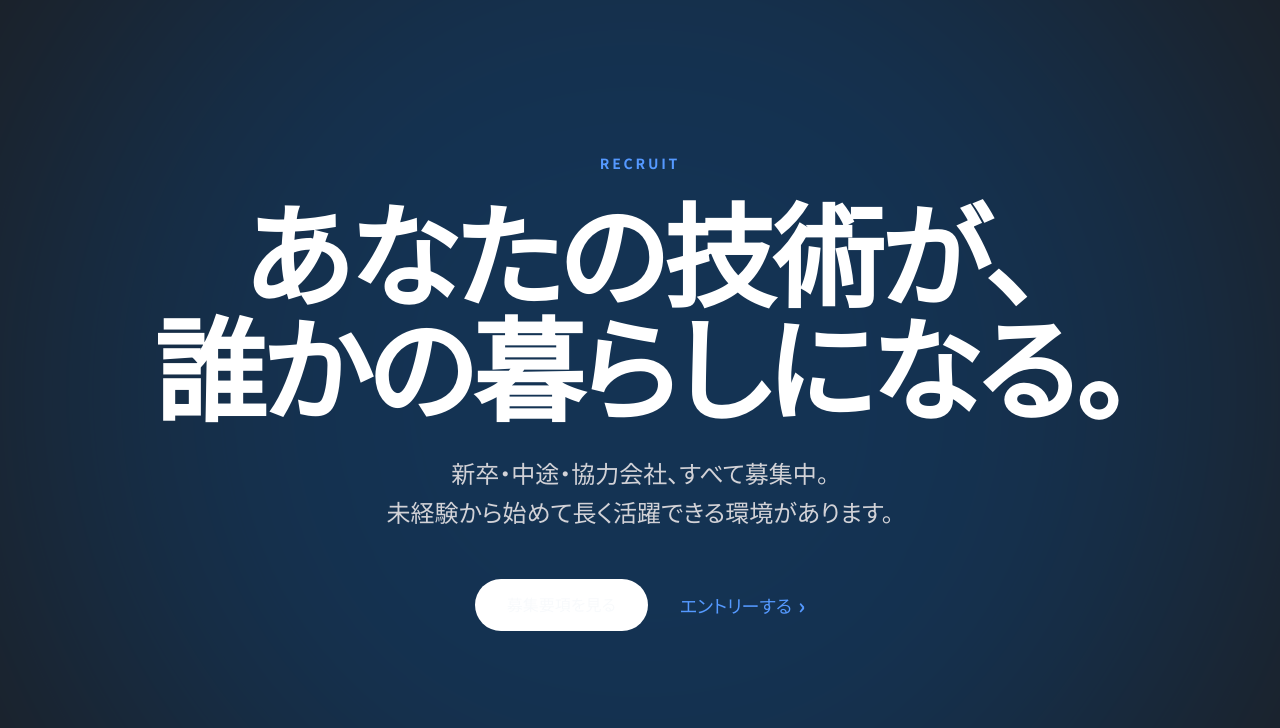
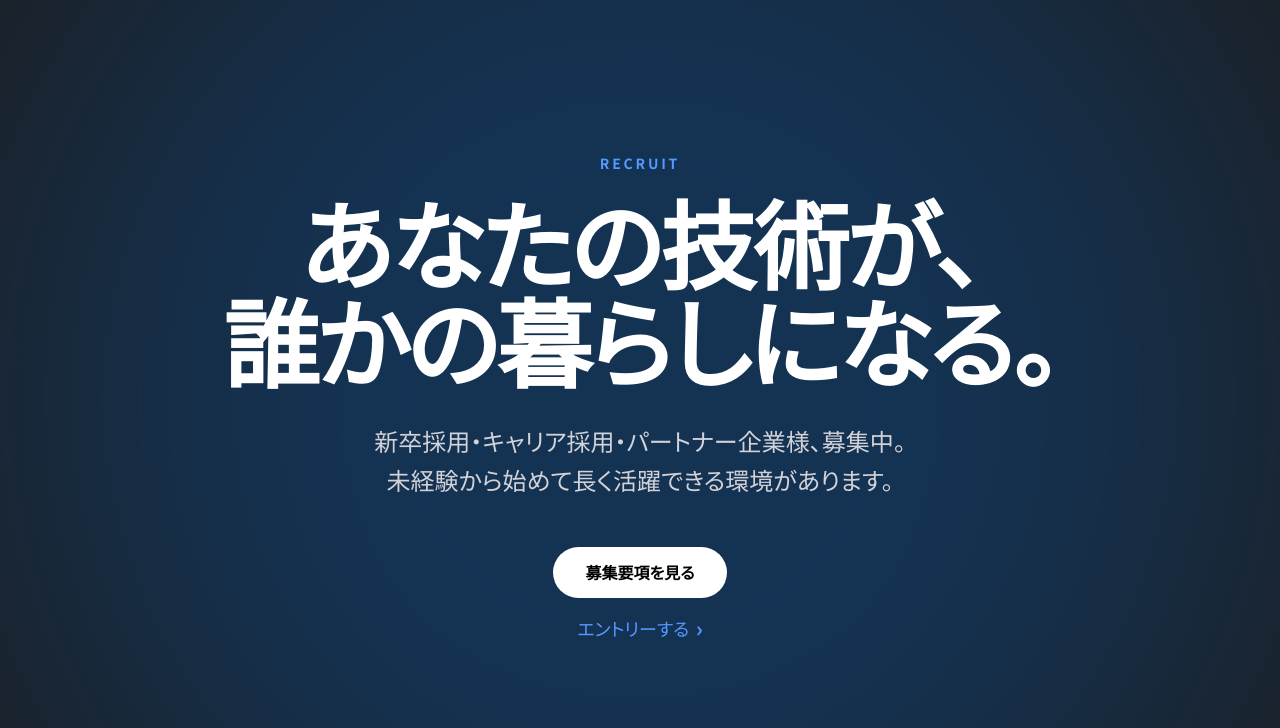
Before and after one commit to sndeltabbstar1-code/kanou-setsubi-hp, an Astro site: page /recruit in a window 1280 px wide. Shown: the part 72-800 px from the top of the page. Built offline with nearby package versions, Linux system fonts and the light colour scheme; Astro itself is replaced by a stand-in of ours.

Commit message:
採用情報ページのヒーロー修正
- 見出し「誰かの暮らしになる。」が途中折返ししないようspan/whitespace-nowrap化、lg font 112px→96px
- 「募集要項を見る」ボタンの文字を黒+font-semibold化（視認性向上）
- 「エントリーする」を「募集要項を見る」の下に縦積み、中央揃え
- サブコピー「新卒・中途・協力会社、すべて募集中。」→「新卒採用・キャリア採用・パートナー企業様、募集中。」

Co-Authored-By: Claude Opus 4.7 (1M context) <noreply@anthropic.com>

```diff
--- a/src/pages/recruit.astro
+++ b/src/pages/recruit.astro
@@ -58,7 +58,7 @@ const reasons = [
 ];
 ---
 
-<Layout title="採用情報" description="加納設備株式会社の採用情報。新卒・中途・協力会社募集。未経験から始めて長く活躍できる環境があります。">
+<Layout title="採用情報" description="加納設備株式会社の採用情報。新卒採用・キャリア採用・パートナー企業様、募集中。未経験から始めて長く活躍できる環境があります。">
   <!-- HERO -->
   <section class="relative bg-[#1d1d1f] text-white pt-28 lg:pt-40 pb-28 lg:pb-40 text-center overflow-hidden">
     <div class="absolute inset-0 opacity-30 pointer-events-none">
@@ -68,15 +68,16 @@ const reasons = [
       <p class="text-[13px] sm:text-sm font-semibold text-[#5599ff] tracking-[0.2em] uppercase mb-5 fade-in">
         Recruit
       </p>
-      <h1 class="headline-display text-5xl sm:text-6xl lg:text-[112px] mb-8 fade-in" style="animation-delay: 0.1s">
-        あなたの技術が、<br />誰かの暮らしになる。
+      <h1 class="headline-display text-5xl sm:text-6xl lg:text-[96px] mb-8 fade-in" style="animation-delay: 0.1s">
+        <span class="block whitespace-nowrap">あなたの技術が、</span>
+        <span class="block whitespace-nowrap">誰かの暮らしになる。</span>
       </h1>
       <p class="text-lg lg:text-2xl text-[#d2d2d7] font-light max-w-2xl mx-auto leading-relaxed fade-in" style="animation-delay: 0.2s">
-        新卒・中途・協力会社、すべて募集中。<br />
+        新卒採用・キャリア採用・パートナー企業様、募集中。<br />
         未経験から始めて長く活躍できる環境があります。
       </p>
-      <div class="mt-12 flex flex-wrap items-center justify-center gap-x-8 gap-y-3 fade-in" style="animation-delay: 0.3s">
-        <a href="#requirements" class="inline-flex items-center px-8 py-3 bg-white hover:bg-[#f5f5f7] text-[#1d1d1f] text-base font-medium rounded-full transition">募集要項を見る</a>
+      <div class="mt-12 flex flex-col items-center justify-center gap-4 fade-in" style="animation-delay: 0.3s">
+        <a href="#requirements" class="inline-flex items-center px-8 py-3 bg-white hover:bg-[#f5f5f7] text-black text-base font-semibold rounded-full transition">募集要項を見る</a>
         <a href="/contact?type=recruit" class="link-arrow text-base lg:text-lg" style="color:#5599ff">エントリーする</a>
       </div>
     </div>
```
